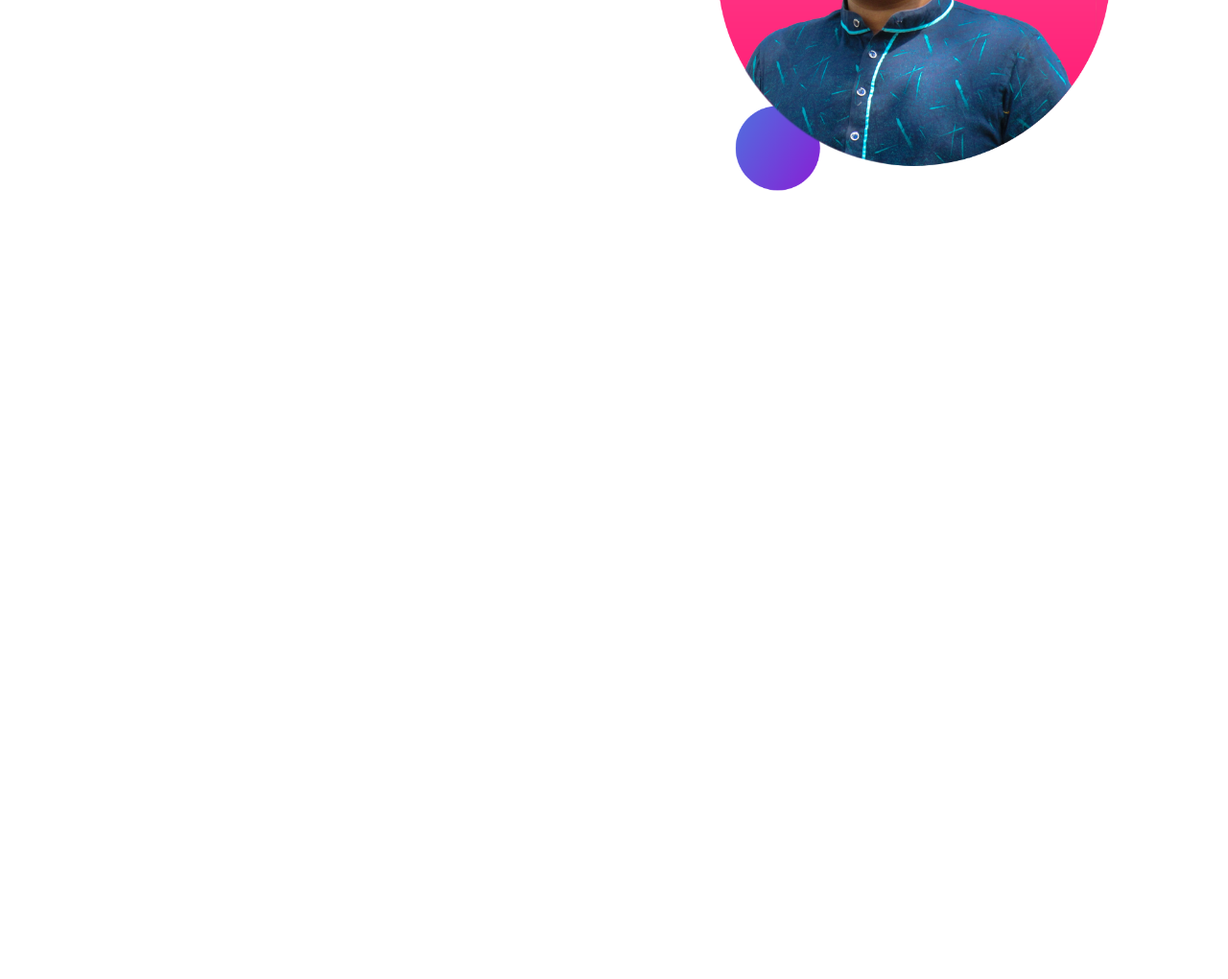
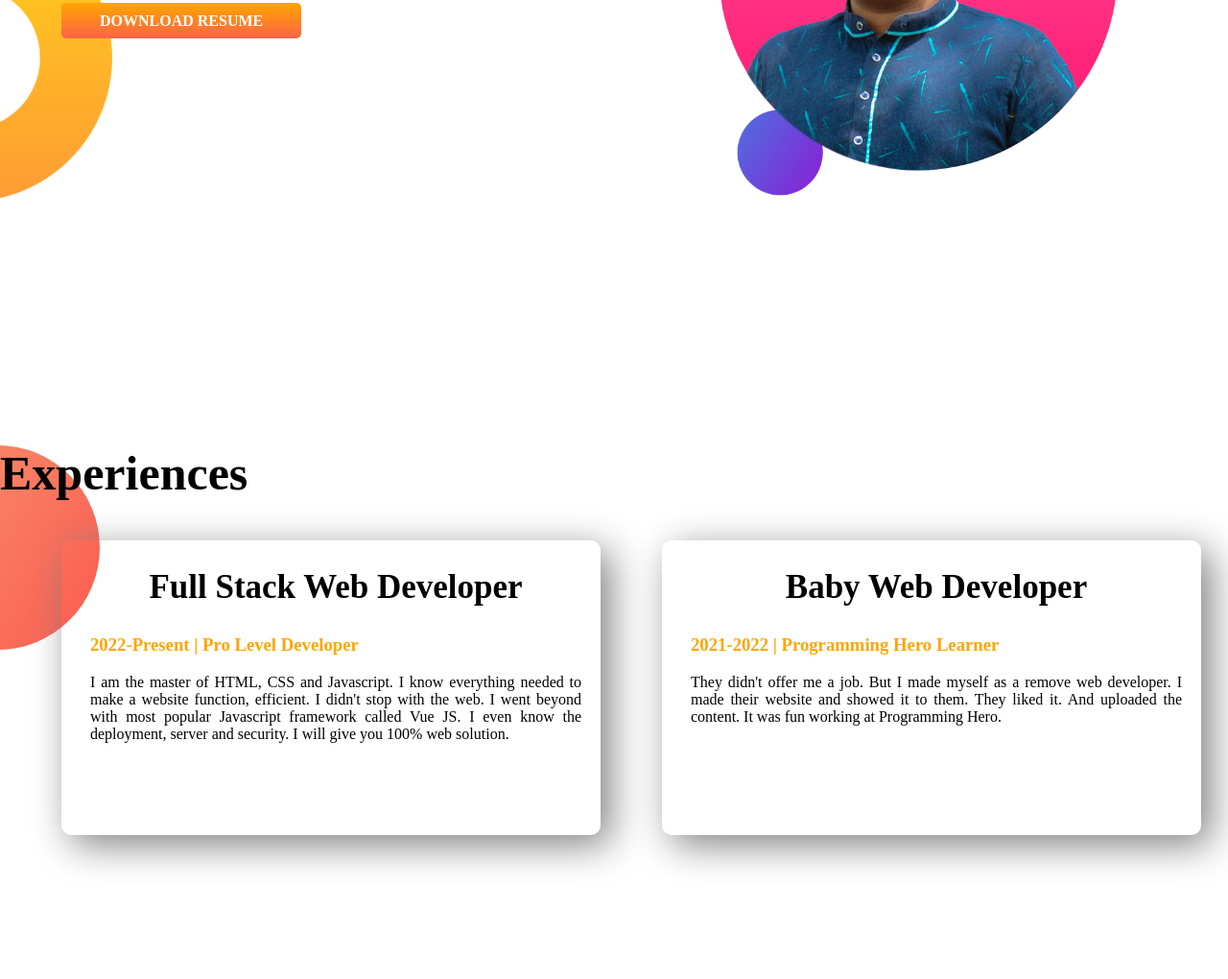
Before and after one commit to jubaer-hossen/second-portfolio, a plain HTML site: page index.html in a window 1280 px wide. Shown: the part 1042-2062 px from the top of the page at 96% size. Before the commit the page ends 1466 px from the top, so only its background shows below. Drawn offline with Linux system fonts and the light colour scheme; a web font is replaced by a local one.

Commit message:
added some style

```diff
--- a/index.html
+++ b/index.html
@@ -13,7 +13,7 @@
      <link rel="shortcut icon" href="show-off/me.png" type="image/x-icon">
 </head>
 <body>
-    <section class="flexible-container">
+    <section class="flexible-container welcome">
         <div class="half">
             <img src="show-off/my-bg.png" alt="My photo">
         </div>
@@ -28,13 +28,14 @@
 
     </section>
 
-    <section class="flexible-container">
+    <section class="flexible-container dream-Big">
         <div class="half">
             <h1>Dream Big</h1>
             <h3>Become a web developer.</h3>
             <p>
                 I already learned the basic HTML and CSS. I can build any simple website. I can even teach my grandma how to make simple website. My goal is to build 3 websites and learn advanced topics.
             </p>
+            <a class="link-button" href="">DOWNLOAD RESUME</a>
         </div>
 
         <div class="half">
@@ -42,5 +43,27 @@
         </div>
     </section>
 
+    <section class="exp">
+        <h1>Experiences</h1>
+
+        <div class="flexible-container">
+
+            <div id="exp-first" class="exp-item">
+                <h2>Full Stack Web Developer</h2>
+                <h3 class="title-color">2022-Present | Pro Level Developer</h3>
+                <p>
+                    I am the master of HTML, CSS and Javascript. I know everything needed to make a website function, efficient. I didn't stop with the web. I went beyond with most popular Javascript framework called Vue JS. I even know the deployment, server and security. I will give you 100% web solution.
+                </p>
+
+            </div>
+
+            <div id="exp-second" class="exp-item">
+                <h2>Baby Web Developer</h2>
+                <h3 class="title-color">2021-2022 | Programming Hero Learner</h3>
+                <p>They didn't offer me a job. But I made myself as a remove web developer. I made their website and showed it to them. They liked it. And uploaded the content. It was fun working at Programming Hero.</p>
+            </div>
+        </div>
+    </section>
+
 </body>
 </html>
--- a/style.css
+++ b/style.css
@@ -1,6 +1,42 @@
 body{
     font-family: 'Uchen', serif;
+    margin: 0%;
 }
+h1{
+    font-size: 50px;
+}
+
+h2{
+    font-size: 35px;
+    text-align: center;
+}
+.welcome{
+    background-image: url(images/top-banner.png);
+    background-repeat: no-repeat;
+}
+.dream-Big{
+    background-image: url(images/Untitled-1.png);
+    background-repeat: no-repeat;
+    background-position: left;
+
+}
+.exp{
+    background-image: url(images/exp-bg.png);
+    background-repeat: no-repeat;
+}
+
+.exp-item{
+    box-shadow: 10px 10px 40px gray;
+    width: 40%;
+    margin-left: 5%;
+    margin-right: 0%;
+    padding-left: 30Px;
+    border-radius: 10px;
+    padding-bottom: 80px;
+    padding-right: 20px;
+    text-align: justify;
+}
+
 p{
     font-weight: 500;
 }
```
Also changed, not shown: images/Untitled-1.png (added).
